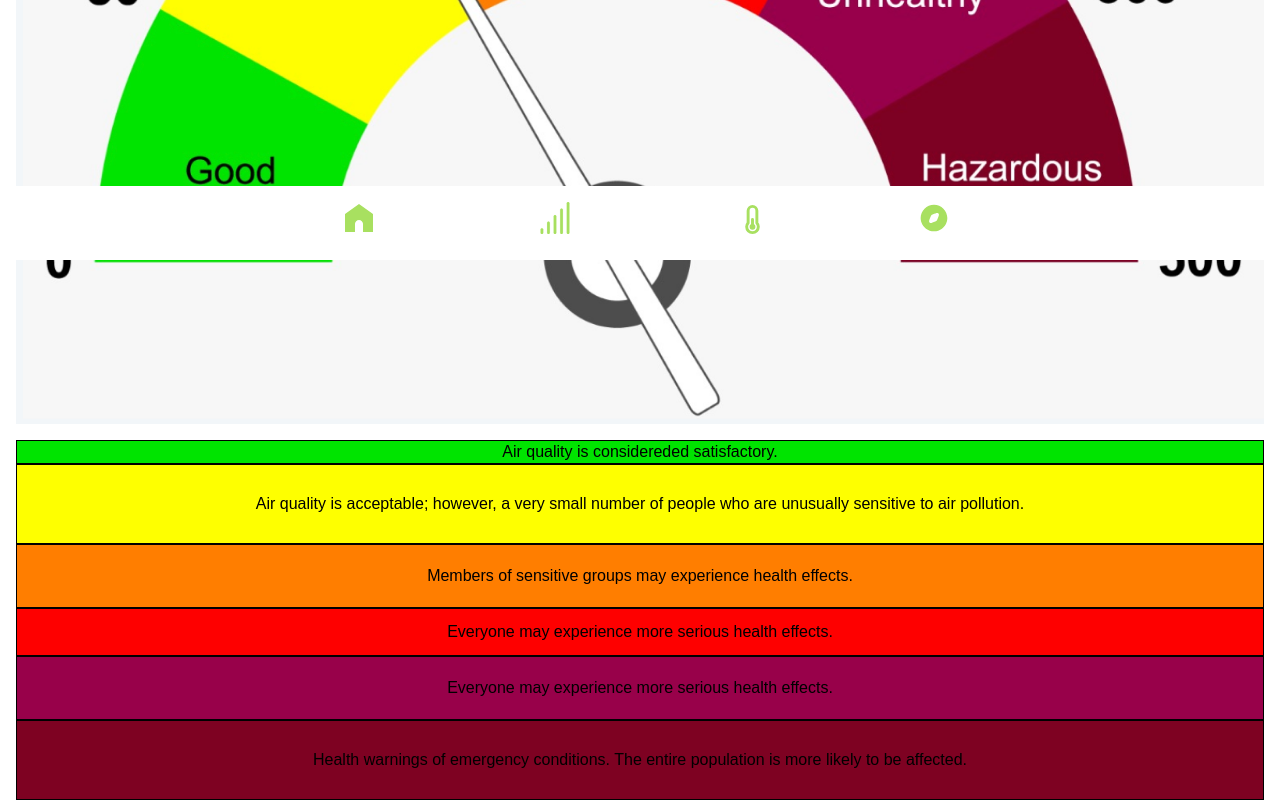
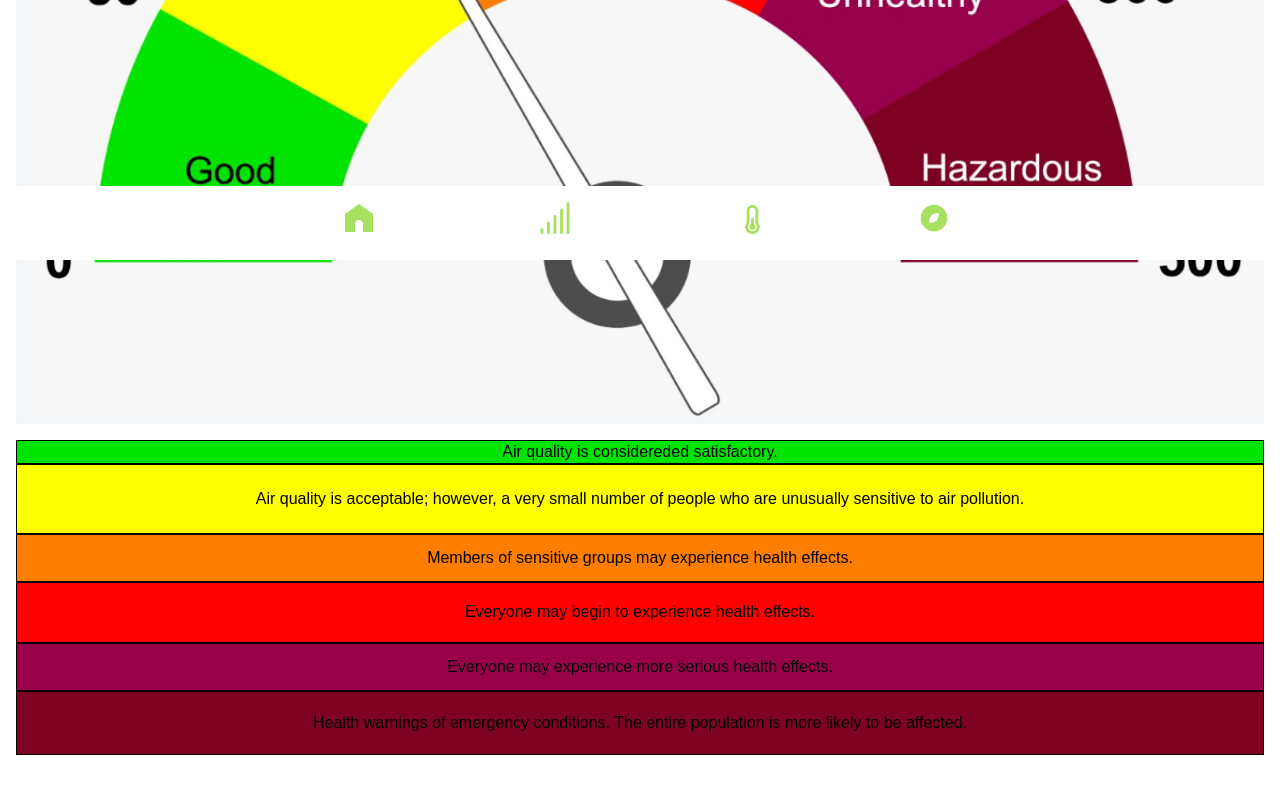
Before and after one commit to GabyRosas/EcodAir, a React (Vite) app: page /leyenda in a window 1280 px wide. Shown: the part 540-1340 px from the top of the page. After the commit the page ends 1295 px from the top, so only its background shows below. Built offline with nearby package versions, Linux system fonts and the light colour scheme.

Commit message:
upload text

```diff
--- a/src/components/colors-meter/ColorsMeter.jsx
+++ b/src/components/colors-meter/ColorsMeter.jsx
@@ -18,7 +18,7 @@ const ColorsMeter = () => {
 <div className='bar good'>Air quality is considereded satisfactory.</div>
 <div className='bar moderate'>Air quality is acceptable; however, a very small number of people who are unusually sensitive to air pollution.</div>
 <div className='bar sensitive'>Members of sensitive groups may experience health effects.</div>
-<div className='bar unhealthy'>Everyone may experience more serious health effects.</div>
+<div className='bar unhealthy'>Everyone may begin to experience health effects.</div>
 <div className='bar very-unhealthy'>Everyone may experience more serious health effects.</div>
 <div className='bar hazardous'>Health warnings of emergency conditions. The entire population is more likely to be affected.</div>
 </div>
--- a/src/components/colors-meter/ColorsMeter.scss
+++ b/src/components/colors-meter/ColorsMeter.scss
@@ -51,32 +51,32 @@ body {
 
   &.moderate {
     background-color: #feff00;
-    height: 5em;
+    height: 4.4em;
     margin-bottom: 0;
   }
 
   &.sensitive {
     background-color: #ff7e00;
-    height: 4em;
+    height: 3em;
     margin-bottom: 0;
 
   }
 
   &.unhealthy {
     background-color: #fe0000;
-    height: 3em;
+    height: 3.8em;
     margin-bottom: 0;
   }
 
   &.very-unhealthy {
     background-color: #98014a;
-    height: 4em;
+    height: 3em;
     margin-bottom: 0;
   }
 
   &.hazardous {
     background-color: #7e0222;
-    height: 5em;
+    height: 4em;
     margin-bottom: 0;
   }
 }
```
